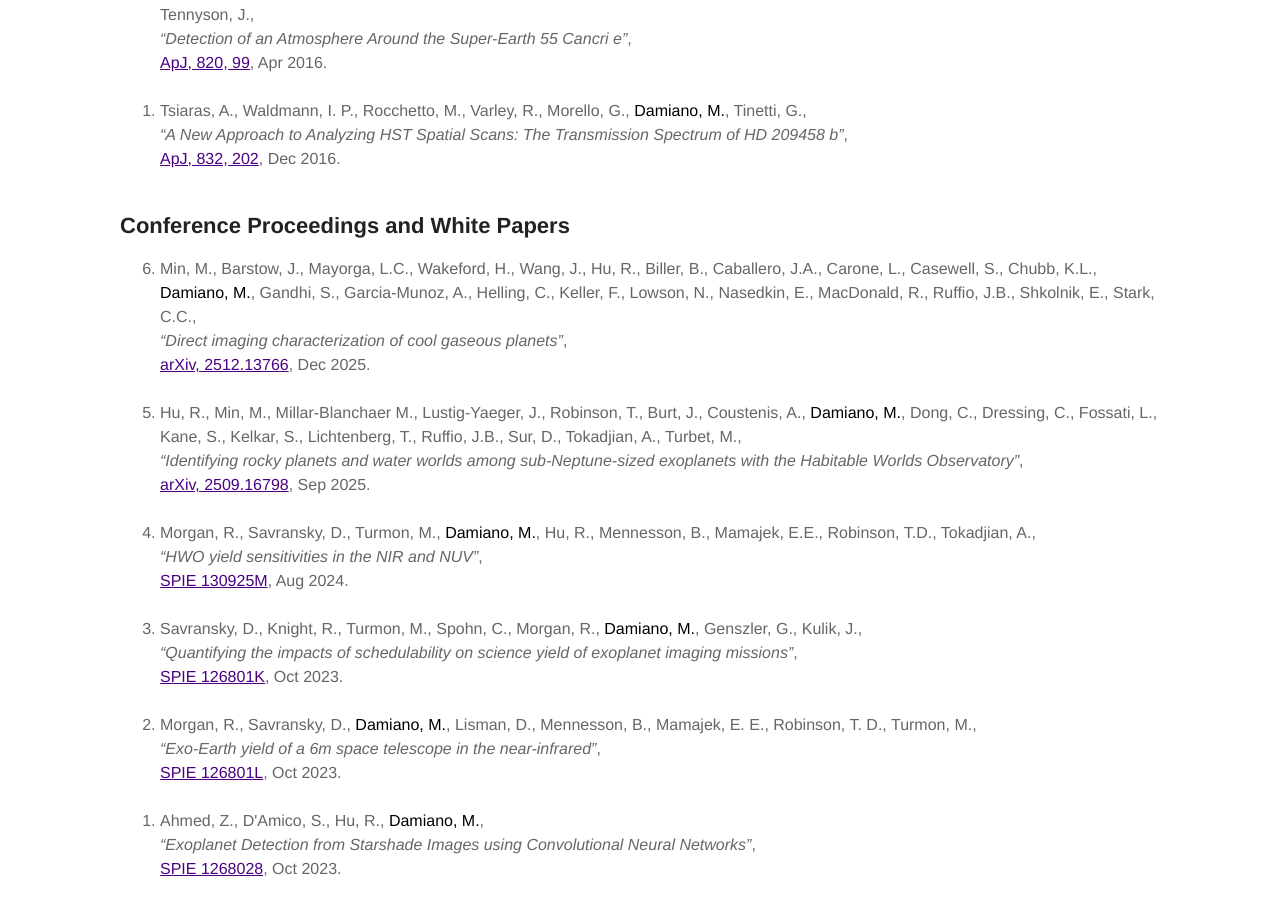
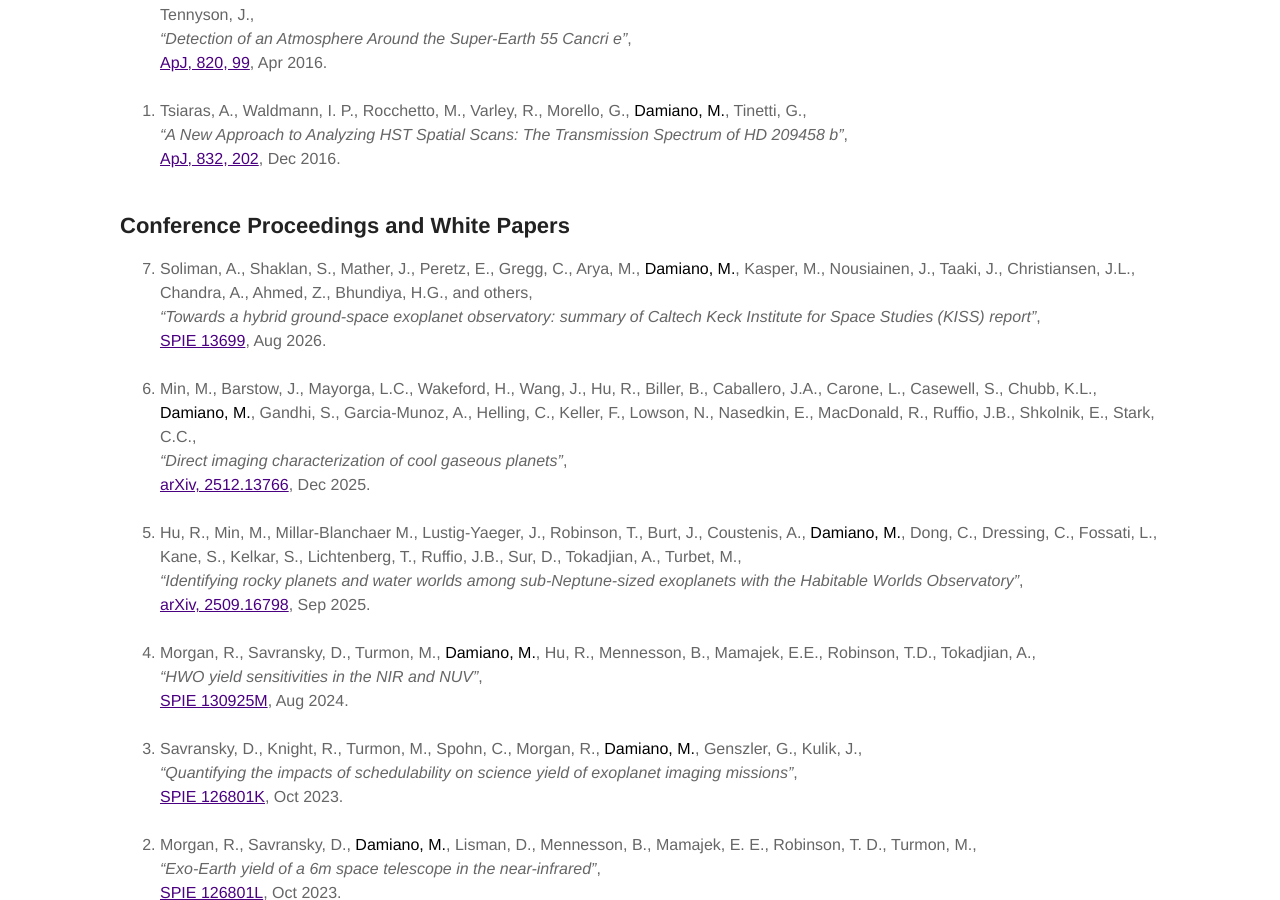
Before and after one commit to MDamiano/MDamiano.github.io, a Jekyll site: the page built from publications.md, in a window 1280 px wide and 900 px high, scrolled down 4318 px. Built offline with Jekyll 4.4.1, drawn with Linux system fonts in a browser that asks for light colours.

Commit message:
Add hybrid ground-space exoplanet observatory paper

```diff
--- a/_data/publications.yml
+++ b/_data/publications.yml
@@ -489,6 +489,18 @@ sections:
   - id: conference-proceedings-and-white-papers
     title: Conference Proceedings and White Papers
     entries:
+      - cite_key: Soliman2026HybridGroundSpace
+        entry_type: inproceedings
+        authors_html: "Soliman, A., Shaklan, S., Mather, J., Peretz, E., Gregg, C., Arya, M., <strong>Damiano, M.</strong>, Kasper, M., Nousiainen, J., Taaki, J., Christiansen, J.L., Chandra, A., Ahmed, Z., Bhundiya, H.G., and others"
+        authors_bibtex: "Soliman, A. and Shaklan, S. and Mather, J. and Peretz, E. and Gregg, C. and Arya, M. and Damiano, M. and Kasper, M. and Nousiainen, J. and Taaki, J. and Christiansen, J. L. and Chandra, A. and Ahmed, Z. and Bhundiya, H. G. and others"
+        title: "Towards a hybrid ground-space exoplanet observatory: summary of Caltech Keck Institute for Space Studies (KISS) report"
+        link_url: "https://doi.org/10.1117/12.3105590"
+        link_label: "SPIE 13699"
+        display_date: "Aug 2026"
+        year: "2026"
+        month: "aug"
+        booktitle: "Proceedings of SPIE"
+        doi: "10.1117/12.3105590"
       - cite_key: Min2025CoolGaseousPlanets
         entry_type: misc
         authors_html: "Min, M., Barstow, J., Mayorga, L.C., Wakeford, H., Wang, J., Hu, R., Biller, B., Caballero, J.A., Carone, L., Casewell, S., Chubb, K.L., <strong>Damiano, M.</strong>, Gandhi, S., Garcia-Munoz, A., Helling, C., Keller, F., Lowson, N., Nasedkin, E., MacDonald, R., Ruffio, J.B., Shkolnik, E., Stark, C.C."
```
